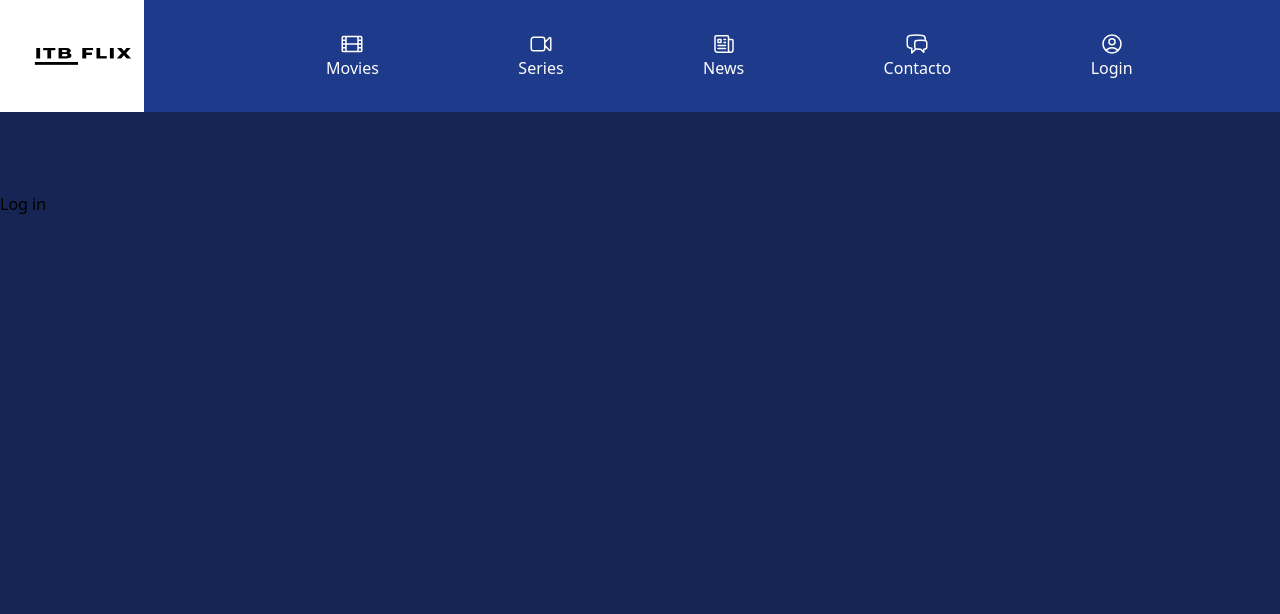
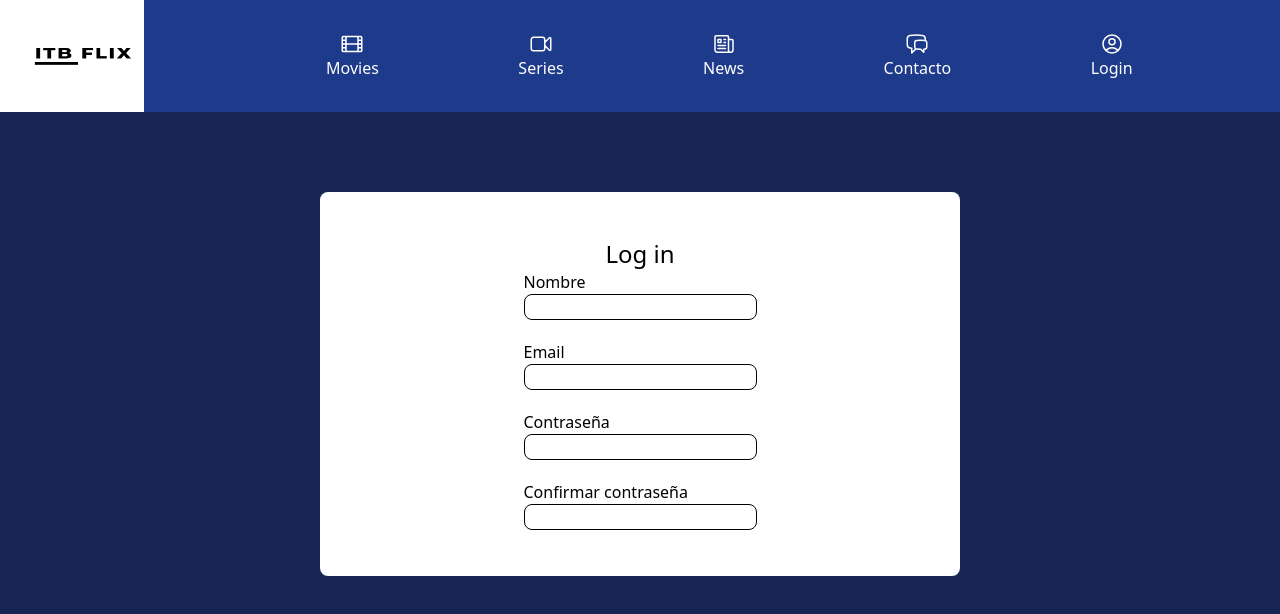
Before and after one commit to yenevielroberts/ITBFLIX_REACT, a React (Vite) app: page /login in a window 1280 px wide. Shown: the top 614 px of the page. Built offline with nearby package versions, Linux system fonts and the light colour scheme.

Commit message:
Login estilo

```diff
--- a/src/components/Contacto.jsx
+++ b/src/components/Contacto.jsx
@@ -1,9 +1,13 @@
 function Contacto(){
 
     return(
-        <>
-            <h1>Contacto</h1>
-        </>
+
+        <div>
+             <h1>Contacto</h1>
+        </div>
+
+
+
     )
 }
 
--- a/src/components/login.jsx
+++ b/src/components/login.jsx
@@ -3,7 +3,24 @@
 function Login(){
 
     return(
-        <h1>Log in</h1>
+        <div className="flex justify-center">
+            <div className="flex flex-col bg-white w-6/12 h-96 justify-center items-center rounded-lg">
+                <h1 className="text-2xl">Log in</h1>
+                <form className="flex flex-col">
+                    <label for="nombre">Nombre</label>
+                    <input type="text" id="nombre" name="nombre" className=" border border-black rounded-lg mb-5 focus:outline-none focus:ring-2 focus:ring-blue-500"/>
+
+                    <label for="email">Email</label>
+                    <input type="email" id="email" name="email" className=" border border-black rounded-lg mb-5"/>
+
+                    <label for="password">Contraseña</label>
+                    <input type="password" id="password" name="password" className=" border border-black rounded-lg mb-5"/>
+
+                    <label for="confirmPassword">Confirmar contraseña</label>
+                    <input type="password" id="confirmPassword" name="confirmPassword" className=" border border-black rounded-lg "/>
+                </form>
+            </div>
+         </div>
     )
 }
 
```
